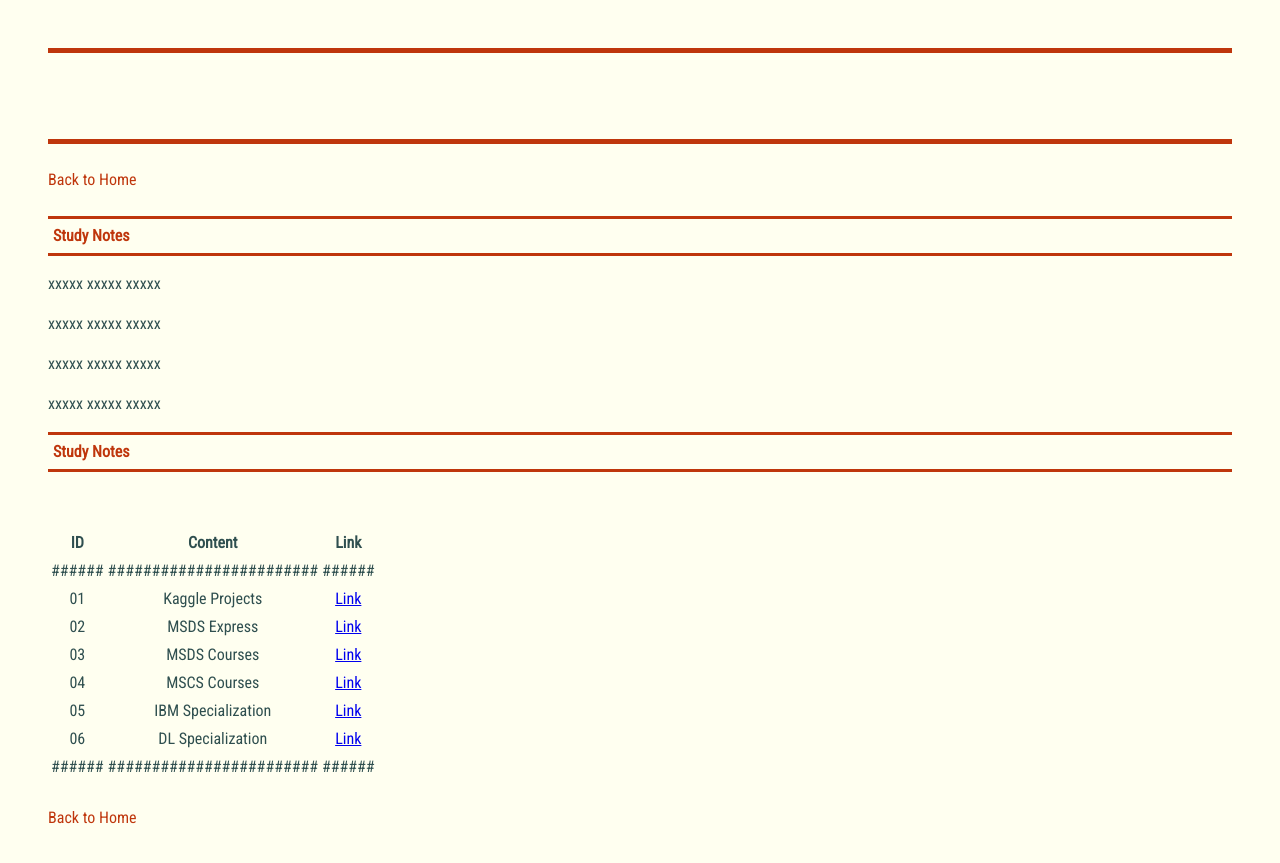
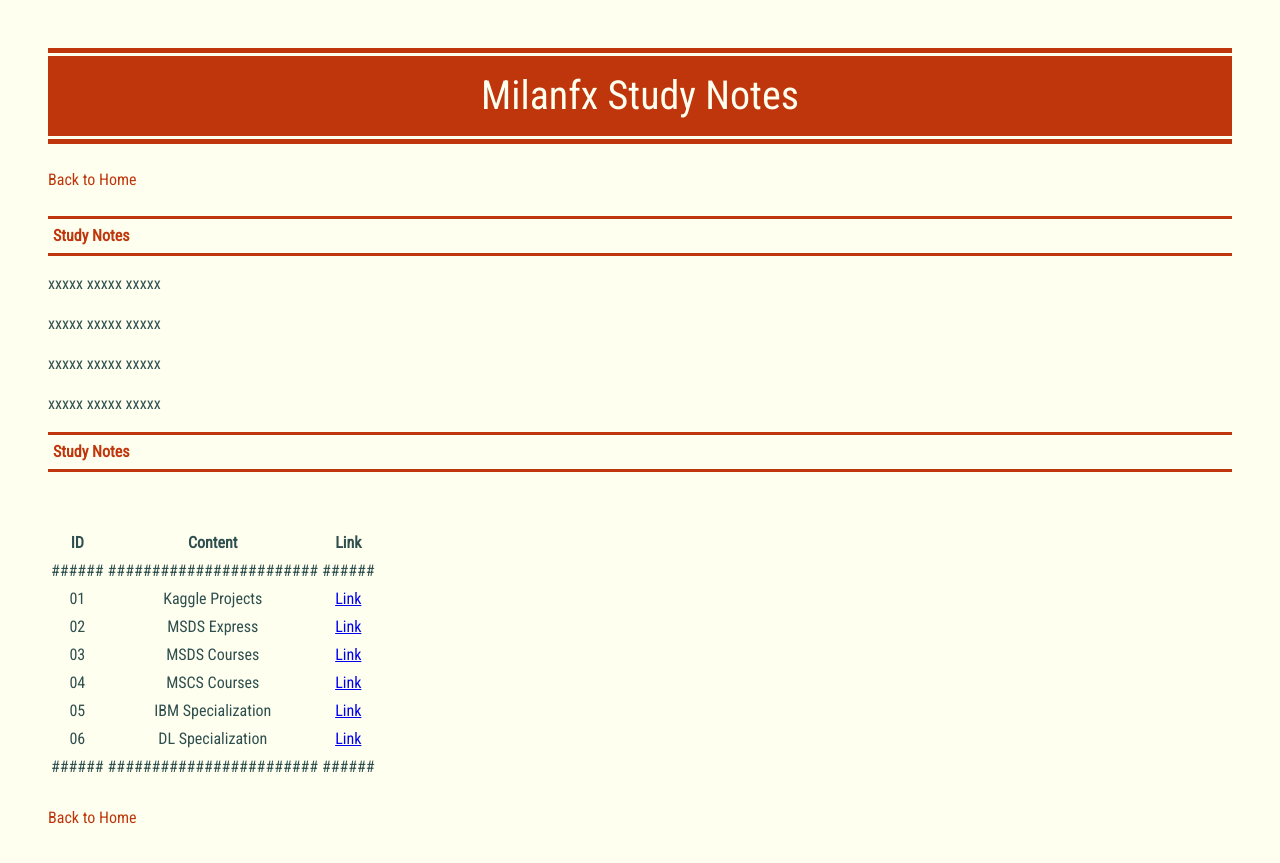
Before and after one commit to milanfx/milanfx.github.io, a Jekyll site: the page built from index.md, in a window 1280 px wide. Shown: the top 863 px of the page. Built offline with Jekyll 4.4.1, drawn with Linux system fonts in a browser that asks for light colours.

Commit message:
Update page.html

```diff
--- a/_layouts/page.html
+++ b/_layouts/page.html
@@ -59,7 +59,7 @@
   <div style="border-top: 5px solid #bf360c;"></div>
   <div style="border-top: 3px solid Ivory;"></div>
   <div style="
-    background-color: bf360c;
+    background-color: #bf360c;
     color: Ivory;
     text-align: center;
     font-family: 'Roboto Condensed', sans-serif;
```
